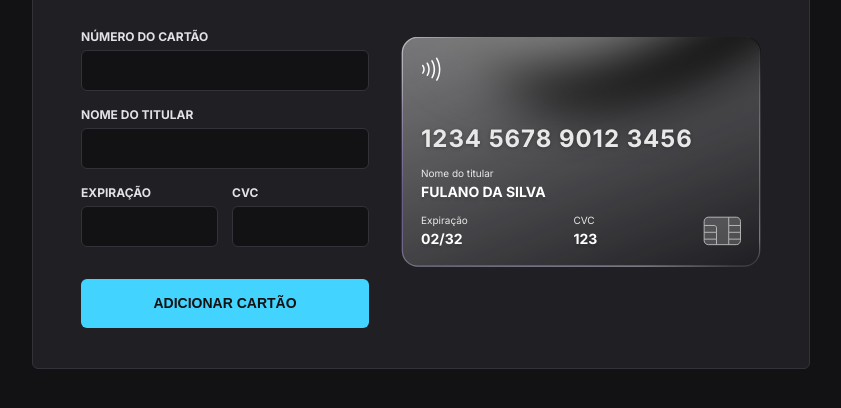
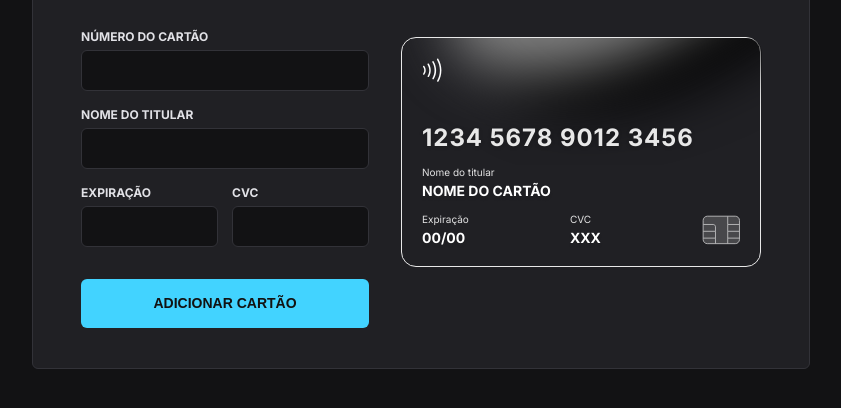
Before and after one commit to etmjr03/Cartao-de-Credito, a website built with Vite: page index.html in a window 1280 px wide. Shown: the part 242-650 px from the top of the page, without its empty margins (219-1060 px from the left). Built offline with nearby package versions, Linux system fonts and the light colour scheme.

Commit message:
Estilizando cartao de credito

```diff
--- a/index.html
+++ b/index.html
@@ -115,17 +115,17 @@
 
           <div class="cc-holder">
             <div class="label">Nome do titular</div>
-            <div class="value">FULANO DA SILVA</div>
+            <div class="value">NOME DO CARTÃO</div>
           </div>
 
           <div class="cc-extra">
             <div class="cc-expiration">
               <div class="label">Expiração</div>
-              <div class="value">02/32</div>
+              <div class="value">00/00</div>
             </div>
             <div class="cc-security">
               <div class="label">CVC</div>
-              <div class="value">123</div>
+              <div class="value">XXX</div>
             </div>
             <img src="/cc-chip.svg" alt="ícone de chip de cartão de crédito" />
           </div>
--- a/src/css/credit-card.css
+++ b/src/css/credit-card.css
@@ -1,7 +1,7 @@
 /* CC */
 .cc {
   background: no-repeat center/cover;
-  background-image: url("/cc-bg.svg");
+  /* background-image: url("/cc-bg.svg"); */
   width: 36rem;
   height: 23rem;
   padding: 2rem;
@@ -9,6 +9,9 @@
   display: flex;
   flex-direction: column;
   justify-content: space-between;
+
+  border: solid 1px #e8e8e8;
+  border-radius: 15px;
 }
 
 .cc-logo {
```
Also changed, not shown: README.md.
